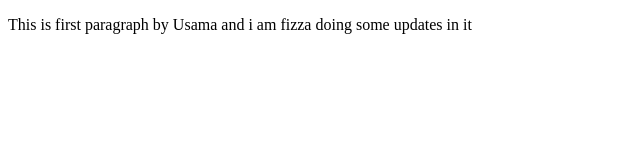
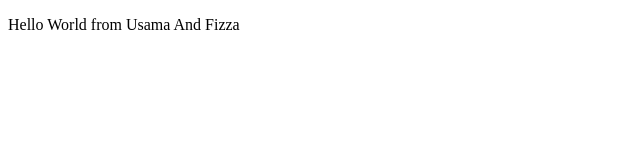
Before and after one commit to usama1984/bootcamp2020, a plain HTML site: page index.html in a window 1280 px wide. Shown: the whole page, without its empty margins (0-640 px from the left). Drawn offline with Linux system fonts and the light colour scheme.

Commit message:
final changes

```diff
--- a/index.html
+++ b/index.html
@@ -5,8 +5,7 @@
     </head>
     <body>
         <p>
-            This is first paragraph by Usama
-            and i am fizza doing some updates in it
+            Hello World from Usama And Fizza
         </p>
     </body>
 </html>
```
